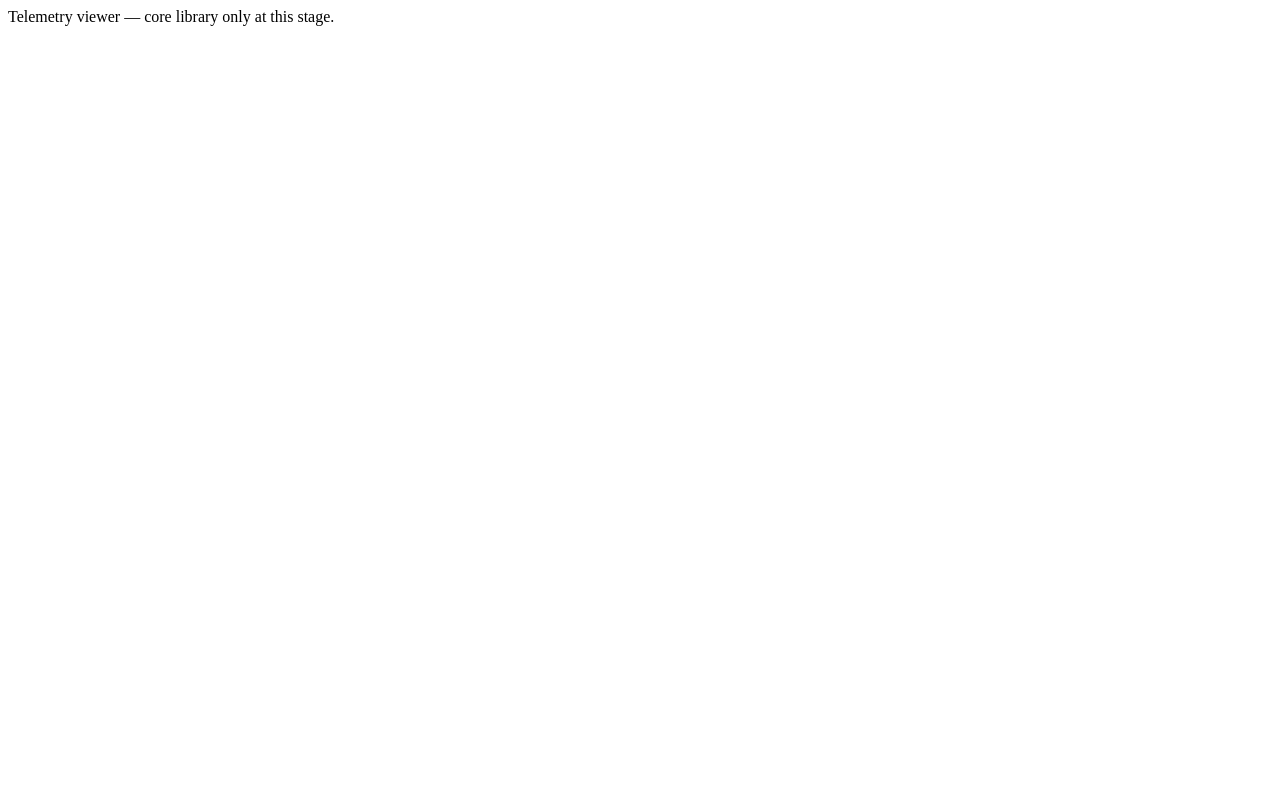
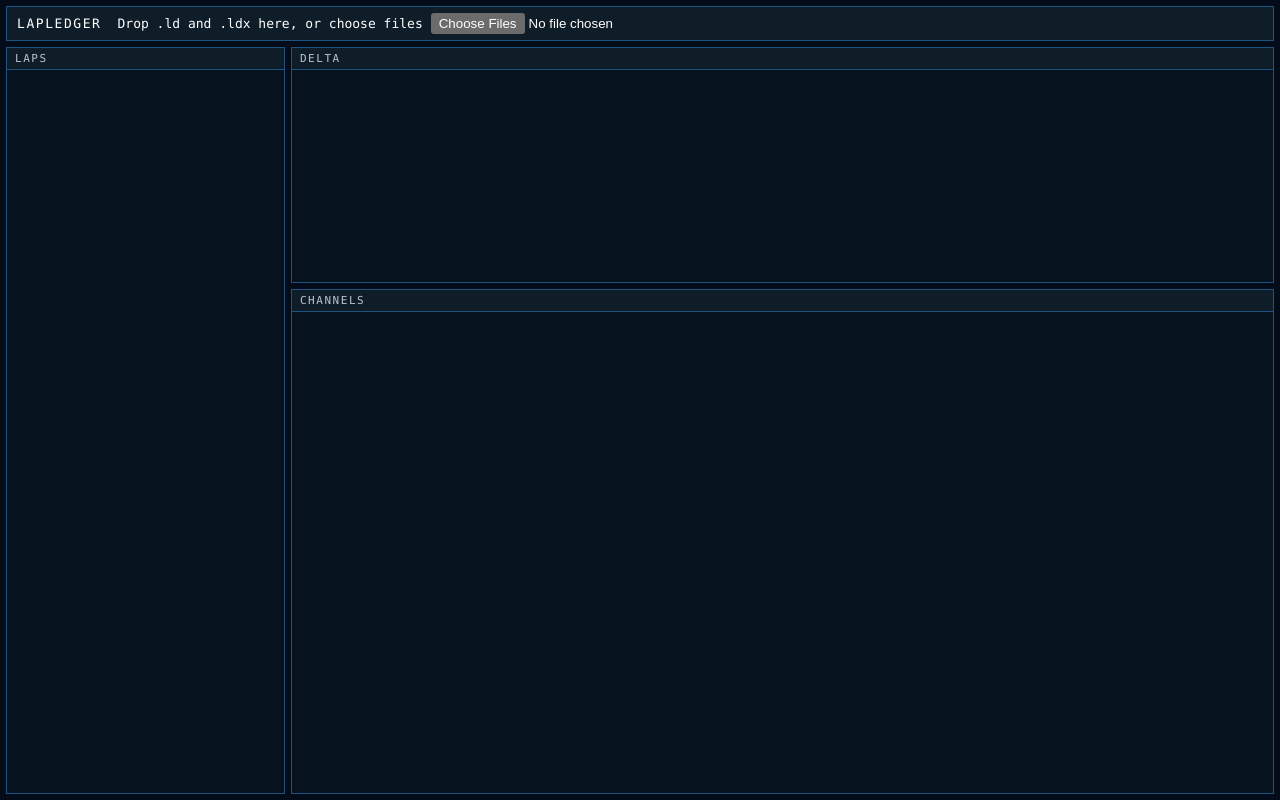
Before and after one commit to AlexandrLo/lapledger, a React (Vite) app: page / in a window 1280 px wide. Built offline with nearby package versions, Linux system fonts and the light colour scheme.

Commit message:
feat(app): open dropped recordings in the worker and lay out the shell

```diff
--- a/index.html
+++ b/index.html
@@ -3,7 +3,7 @@
   <head>
     <meta charset="UTF-8" />
     <meta name="viewport" content="width=device-width, initial-scale=1.0" />
-    <title>Telemetry Visualization</title>
+    <title>LapLedger</title>
   </head>
   <body>
     <div id="root"></div>
--- a/src/app/App.tsx
+++ b/src/app/App.tsx
@@ -1,3 +1,21 @@
+import { FileDrop } from '@app/panels/FileDrop';
+
 export default function App() {
-  return <main>Telemetry viewer — core library only at this stage.</main>;
+  return (
+    <div className="layout">
+      <header className="titlebar">
+        <span className="product">LapLedger</span>
+        <FileDrop />
+      </header>
+      <aside className="panel area-laps">
+        <h2>Laps</h2>
+      </aside>
+      <section className="panel area-delta">
+        <h2>Delta</h2>
+      </section>
+      <section className="panel area-channels">
+        <h2>Channels</h2>
+      </section>
+    </div>
+  );
 }
--- /dev/null
+++ b/src/app/app.css
@@ -0,0 +1,71 @@
+:root {
+  color-scheme: dark;
+  font-family: ui-monospace, SFMono-Regular, Menlo, monospace;
+  font-size: 13px;
+}
+
+body {
+  margin: 0;
+  background: var(--ll-background);
+  color: var(--ll-text-primary);
+}
+
+.layout {
+  display: grid;
+  grid-template-columns: minmax(260px, 22%) 1fr;
+  grid-template-rows: auto minmax(180px, 30%) 1fr;
+  grid-template-areas:
+    'title title'
+    'laps delta'
+    'laps channels';
+  gap: 6px;
+  padding: 6px;
+  height: 100vh;
+  box-sizing: border-box;
+}
+
+.titlebar {
+  grid-area: title;
+  display: flex;
+  align-items: center;
+  gap: 16px;
+  background: var(--ll-panel-header);
+  border: 1px solid var(--ll-border);
+  padding: 6px 10px;
+}
+
+.product {
+  letter-spacing: 0.12em;
+  text-transform: uppercase;
+}
+
+.panel {
+  background: var(--ll-panel);
+  border: 1px solid var(--ll-border);
+  overflow: auto;
+  min-height: 0;
+}
+
+.panel > h2 {
+  margin: 0;
+  padding: 4px 8px;
+  font-size: 11px;
+  font-weight: 400;
+  letter-spacing: 0.14em;
+  text-transform: uppercase;
+  color: var(--ll-text-secondary);
+  background: var(--ll-panel-header);
+  border-bottom: 1px solid var(--ll-border);
+}
+
+.area-laps { grid-area: laps; }
+.area-delta { grid-area: delta; }
+.area-channels { grid-area: channels; }
+
+.file-drop input { margin-left: 8px; }
+.file-drop .error { color: var(--ll-critical); margin: 4px 0 0; }
+
+.chart-host { width: 100%; }
+
+.hint { color: var(--ll-text-secondary); padding: 8px; }
+.error { color: var(--ll-critical); padding: 8px; }
--- /dev/null
+++ b/src/app/data/telemetry.ts
@@ -0,0 +1,22 @@
+import { createSeriesCache, type SeriesCache } from '@app/data/series';
+import type { TelemetryClient } from '@app/worker/client';
+import { spawnTelemetryWorker } from '@app/worker/spawn';
+
+export type Telemetry = { client: TelemetryClient; cache: SeriesCache };
+
+let telemetry: Telemetry | null = null;
+
+/**
+ * One worker per tab, spawned on first use.
+ *
+ * A module singleton rather than React context: the worker outlives every
+ * component, nothing renders differently because of it, and a context would
+ * only add a provider for a value that never changes.
+ */
+export function getTelemetry(): Telemetry {
+  if (!telemetry) {
+    const client = spawnTelemetryWorker();
+    telemetry = { client, cache: createSeriesCache(client) };
+  }
+  return telemetry;
+}
--- a/src/app/main.tsx
+++ b/src/app/main.tsx
@@ -1,7 +1,12 @@
 import { StrictMode } from 'react';
 import { createRoot } from 'react-dom/client';
 
+import { applyPalette } from '@app/theme/palette';
+
 import App from './App.tsx';
+import './app.css';
+
+applyPalette(document.documentElement.style);
 
 createRoot(document.getElementById('root')!).render(
   <StrictMode>
--- /dev/null
+++ b/src/app/panels/FileDrop.tsx
@@ -0,0 +1,64 @@
+import { useCallback, useState } from 'react';
+
+import { getTelemetry } from '@app/data/telemetry';
+import { appStore } from '@app/state/store';
+
+import { pairTelemetryFiles } from './pairing';
+
+async function openFiles(files: File[]): Promise<void> {
+  const { client } = getTelemetry();
+
+  for (const pair of pairTelemetryFiles(files.map((file) => file.name))) {
+    const ld = files[pair.ld];
+    const bytes = await ld.arrayBuffer();
+    const ldxText = pair.ldx === undefined ? undefined : await files[pair.ldx].text();
+
+    // The buffer is transferred, not cloned: 28 MB copied per file would be
+    // a visible pause, and the main thread has no further use for the bytes.
+    const result = await client.request(
+      {
+        kind: 'openSession',
+        fileName: ld.name,
+        bytes,
+        ...(ldxText === undefined ? {} : { ldxText }),
+      },
+      [bytes],
+    );
+    appStore.getState().addSession(result.session);
+  }
+}
+
+export function FileDrop() {
+  const [busy, setBusy] = useState(false);
+  const [error, setError] = useState<string | null>(null);
+
+  const load = useCallback((files: File[]) => {
+    setBusy(true);
+    setError(null);
+    openFiles(files)
+      .catch((cause: unknown) => setError(cause instanceof Error ? cause.message : String(cause)))
+      .finally(() => setBusy(false));
+  }, []);
+
+  return (
+    <div
+      className="file-drop"
+      onDragOver={(event) => event.preventDefault()}
+      onDrop={(event) => {
+        event.preventDefault();
+        load([...event.dataTransfer.files]);
+      }}
+    >
+      <label>
+        {busy ? 'Reading…' : 'Drop .ld and .ldx here, or choose files'}
+        <input
+          type="file"
+          multiple
+          accept=".ld,.ldx"
+          onChange={(event) => load([...(event.target.files ?? [])])}
+        />
+      </label>
+      {error !== null && <p className="error">{error}</p>}
+    </div>
+  );
+}
--- /dev/null
+++ b/src/app/panels/pairing.ts
@@ -0,0 +1,31 @@
+export type FilePair = { ld: number; ldx?: number };
+
+function split(name: string): { base: string; extension: string } {
+  const dot = name.lastIndexOf('.');
+  if (dot === -1) return { base: name.toLowerCase(), extension: '' };
+  return { base: name.slice(0, dot).toLowerCase(), extension: name.slice(dot + 1).toLowerCase() };
+}
+
+/**
+ * Groups dropped file names into recordings.
+ *
+ * The `.ldx` is optional — laps can be derived without it — so an unmatched
+ * `.ld` is still a recording, while an unmatched `.ldx` is nothing at all.
+ */
+export function pairTelemetryFiles(names: string[]): FilePair[] {
+  const sidecars = new Map<string, number>();
+  names.forEach((name, index) => {
+    const { base, extension } = split(name);
+    if (extension === 'ldx') sidecars.set(base, index);
+  });
+
+  const pairs: FilePair[] = [];
+  names.forEach((name, index) => {
+    const { base, extension } = split(name);
+    if (extension !== 'ld') return;
+    const ldx = sidecars.get(base);
+    pairs.push(ldx === undefined ? { ld: index } : { ld: index, ldx });
+  });
+
+  return pairs;
+}
```
Also changed, not shown: 1 other file (tests, documents, lock files or other folders).
